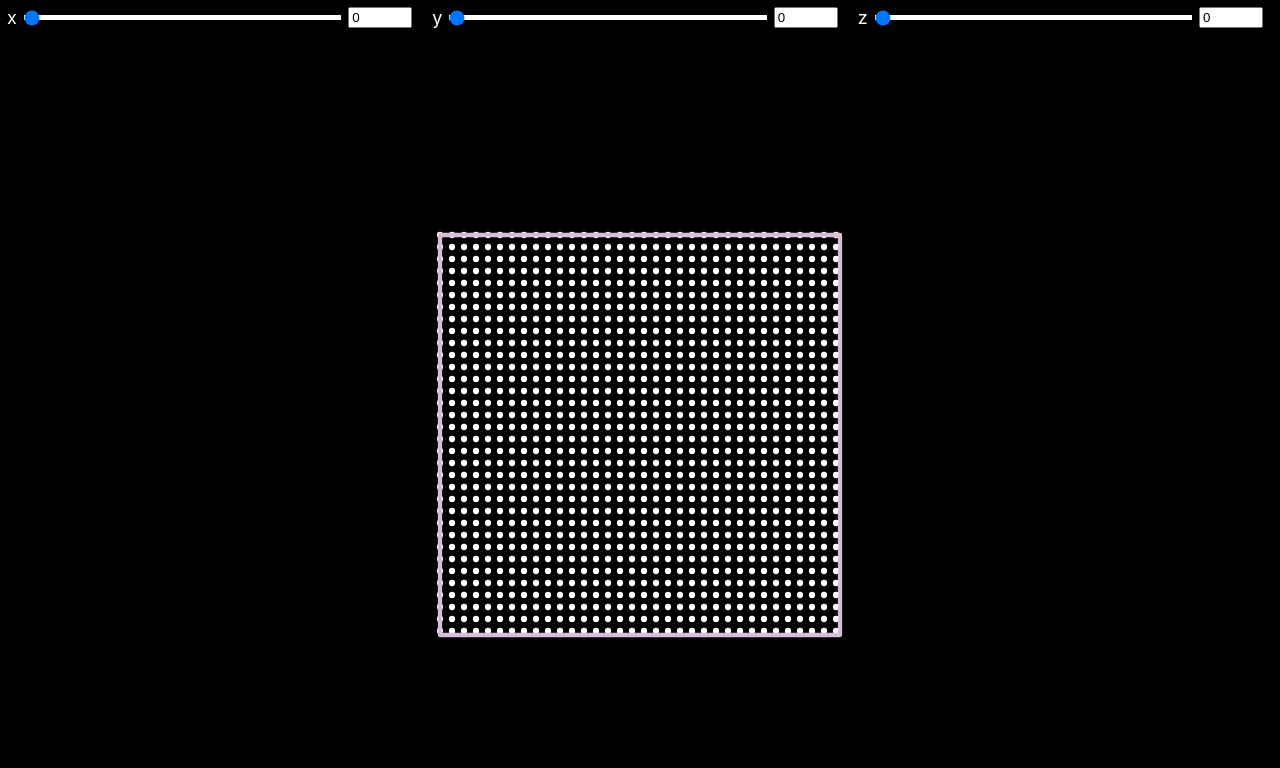
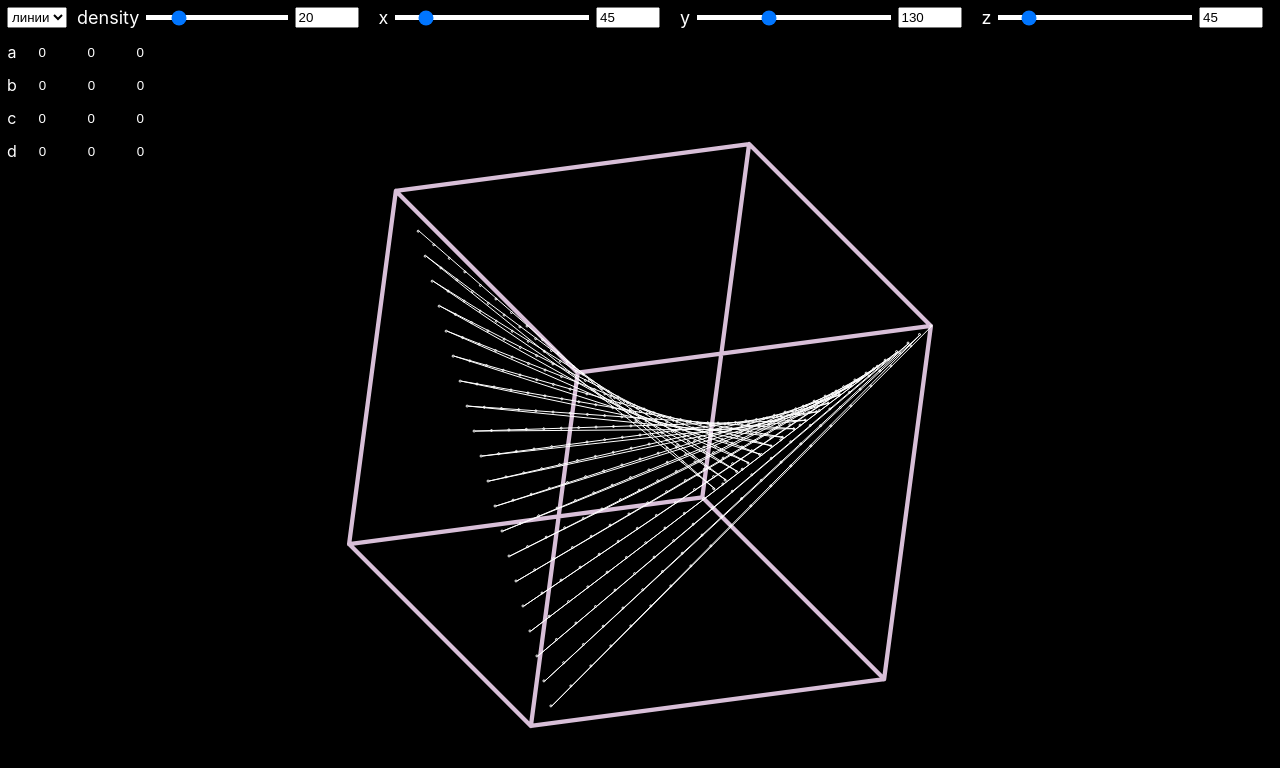
Before and after one commit to postrockreverb/canvas-graphics, a React (Create React App) app: page /Lab03 in a window 1280 px wide. Shown: the top 768 px of the page. Built offline with nearby package versions, Linux system fonts and the light colour scheme.

Commit message:
add inputs

```diff
--- a/src/pages/Lab03/index.jsx
+++ b/src/pages/Lab03/index.jsx
@@ -7,9 +7,11 @@ import { Surface } from './surface';
 import { Point } from '../../utils/point.js';
 
 import { Slider } from '../../components/Slider/Slider';
+import { Selector } from '../../components/Selector/Selector';
+
+const points = [new Point(0, 0, 1), new Point(0, 1, 0), new Point(1, 0, 0), new Point(1, 1, 1)];
 
 const getCenteredPoints = (width, height) => {
-  const points = [new Point(0, 0, 1), new Point(0, 1, 0), new Point(1, 0, 0), new Point(1, 1, 1)];
   const center = new Point(width / 2, height / 2, 0);
   const size = (width < height ? width : height) / 2;
   points.map((item) => {
@@ -20,6 +22,8 @@ const getCenteredPoints = (width, height) => {
   });
   return points;
 };
+
+const initRot = new Point(45, 130, 45);
 
 class CanvasProvider extends React.Component {
   constructor({ width, height }) {
@@ -36,21 +40,75 @@ class CanvasProvider extends React.Component {
     this.canvasRef.current.height = this.height;
 
     this.figure = new Surface(this.canvasRef.current, getCenteredPoints(this.width, this.height));
+    this.figure.rotate('x', initRot.get('x'));
+    this.figure.rotate('y', initRot.get('y'));
+    this.figure.rotate('z', initRot.get('z'));
     this.figure.draw();
   }
 
   render() {
     return (
-      <>
+      <div className={styles.container}>
         <div className={styles.sliders}>
-          <Slider label="x" min={0} max={360} defaultValue={0} onChange={(e) => this.figure.rotate('x', e.target.value)} />
-          <Slider label="y" min={0} max={360} defaultValue={0} onChange={(e) => this.figure.rotate('y', e.target.value)} />
-          <Slider label="z" min={0} max={360} defaultValue={0} onChange={(e) => this.figure.rotate('z', e.target.value)} />
+          <Selector onChange={(o) => this.figure.setDrawMethod(o)} options={options} />
+          <Slider label="density" min={0} max={100} defaultValue={20} onChange={(e) => this.figure.setDensity(e.target.value)} />
+          <Slider
+            label="x"
+            min={0}
+            max={360}
+            defaultValue={initRot.get('x')}
+            onChange={(e) => this.figure.rotate('x', e.target.value)}
+          />
+          <Slider
+            label="y"
+            min={0}
+            max={360}
+            defaultValue={initRot.get('y')}
+            onChange={(e) => this.figure.rotate('y', e.target.value)}
+          />
+          <Slider
+            label="z"
+            min={0}
+            max={360}
+            defaultValue={initRot.get('z')}
+            onChange={(e) => this.figure.rotate('z', e.target.value)}
+          />
+        </div>
+        <div className={styles.points}>
+          <div>
+            <div>a</div>
+            <input type="number" min={0} max={1} step={0.1} defaultValue={0} />
+            <input type="number" min={0} max={1} step={0.1} defaultValue={0} />
+            <input type="number" min={0} max={1} step={0.1} defaultValue={0} />
+          </div>
+          <div>
+            <div>b</div>
+            <input type="number" min={0} max={1} step={0.1} defaultValue={0} />
+            <input type="number" min={0} max={1} step={0.1} defaultValue={0} />
+            <input type="number" min={0} max={1} step={0.1} defaultValue={0} />
+          </div>
+          <div>
+            <div>c</div>
+            <input type="number" min={0} max={1} step={0.1} defaultValue={0} />
+            <input type="number" min={0} max={1} step={0.1} defaultValue={0} />
+            <input type="number" min={0} max={1} step={0.1} defaultValue={0} />
+          </div>
+          <div>
+            <div>d</div>
+            <input type="number" min={0} max={1} step={0.1} defaultValue={0} />
+            <input type="number" min={0} max={1} step={0.1} defaultValue={0} />
+            <input type="number" min={0} max={1} step={0.1} defaultValue={0} />
+          </div>
         </div>
         <canvas ref={this.canvasRef} width={this.width} height={this.height} />
-      </>
+      </div>
     );
   }
 }
 
 export default CanvasProvider;
+
+const options = {
+  lines: 'линии',
+  dots: 'точки',
+};
--- a/src/pages/Lab03/index.module.css
+++ b/src/pages/Lab03/index.module.css
@@ -1,3 +1,10 @@
+.container {
+  height: 100vh;
+  width: 100vw;
+  overflow: hidden;
+  color: white;
+}
+
 .sliders {
   padding: 7px;
   display: flex;
@@ -8,3 +15,33 @@
   font-size: large;
   gap: 10px;
 }
+
+.points {
+  position: absolute;
+  padding: 7px;
+  display: flex;
+  flex-direction: column;
+  gap: 10px;
+}
+
+.points > div {
+  display: flex;
+  flex-direction: row;
+  gap: 5px;
+  justify-content: center;
+  align-items: center;
+  padding-bottom: 3px;
+  /* border-bottom: 1px solid white; */
+}
+
+.points > div > div {
+  margin-right: 15px;
+}
+
+.points > div > input {
+  width: 40px;
+  color: white;
+  background-color: #ffffff00;
+  outline: none;
+  border: none;
+}
--- a/src/pages/Lab03/surface.js
+++ b/src/pages/Lab03/surface.js
@@ -44,12 +44,13 @@ export class Surface {
     this.center = getCenter();
     this.size = getSize();
     this.cube = new Cube(this.canvas, this.center, this.size);
+    this.drawMethod = 'lines';
 
     this.bSurface = [];
-    this.buildSurface();
+    this.buildSurface(20);
   }
 
-  buildSurface() {
+  buildSurface(density) {
     const interpolate = (u, w) => {
       const knots = this.knots.map((item) => {
         return new Point(item.x, item.y, item.z);
@@ -69,17 +70,16 @@ export class Surface {
     };
 
     const surface = [];
-
-    for (let i = 0; i < 1; i += 0.03)
-      for (let j = 0; j < 1; j += 0.03) {
+    density = 1 / density;
+    for (let i = 0; i < 1; i += density)
+      for (let j = 0; j < 1; j += density) {
         surface.push(interpolate(i, j, this.knots));
       }
 
     this.bSurface = surface;
   }
 
-  setRotation(axes, rads) {
-    const rotate = (axes, rads) => {
+  rotateSurface(axes, rads) {
     let axisDict = {
       x: ['y', 'z'],
       y: ['x', 'z'],
@@ -98,20 +98,35 @@ export class Surface {
       v.set(a, valA + this.center.get(a));
       v.set(b, valB + this.center.get(b));
     }
-    };
+  }
+
+  setRotation(axes, rads) {
     const drads = rads - this.state.rotation.get(axes);
     this.state.rotation.set(axes, rads);
-    rotate(axes, drads);
+    this.rotateSurface(axes, drads);
     this.cube.rotate(axes, drads);
   }
-
-  // --------------------------------------------------
 
   rotate(axes, degs) {
     const rads = toRad(degs);
     this.setRotation(axes, rads);
     this.draw();
   }
+
+  setDensity(value) {
+    this.buildSurface(value);
+    this.rotateSurface('x', this.state.rotation.x);
+    this.rotateSurface('y', this.state.rotation.y);
+    this.rotateSurface('z', this.state.rotation.z);
+    this.draw();
+  }
+
+  setDrawMethod(value) {
+    this.drawMethod = value;
+    this.draw();
+  }
+
+  // --------------------------------------------------
 
   clearCanvas() {
     const ctx = this.ctx;
@@ -123,21 +138,40 @@ export class Surface {
     ctx.restore();
   }
 
-  drawSurface() {
+  drawSurface(style) {
     const ctx = this.ctx;
+
+    const drawDots = () => {
       for (const p of this.bSurface) {
         ctx.save();
         ctx.beginPath();
         ctx.strokeStyle = 'white';
+        ctx.lineWidth = 1;
         ctx.arc(p.x, p.y, 1, 0, 2 * Math.PI);
         ctx.stroke();
         ctx.restore();
       }
+    };
+
+    const drawLines = () => {
+      ctx.save();
+      ctx.beginPath();
+      for (const p of this.bSurface) {
+        ctx.strokeStyle = 'white';
+        ctx.lineWidth = 1;
+        ctx.arc(p.x, p.y, 1, 0, 2 * Math.PI);
+      }
+      ctx.stroke();
+      ctx.restore();
+    };
+
+    if (style === 'lines') drawLines();
+    else drawDots();
   }
 
   draw() {
     this.clearCanvas();
-    this.drawSurface();
     this.cube.drawCube();
+    this.drawSurface(this.drawMethod);
   }
 }
```
Lines whose indentation alone changed are shown as unchanged.
